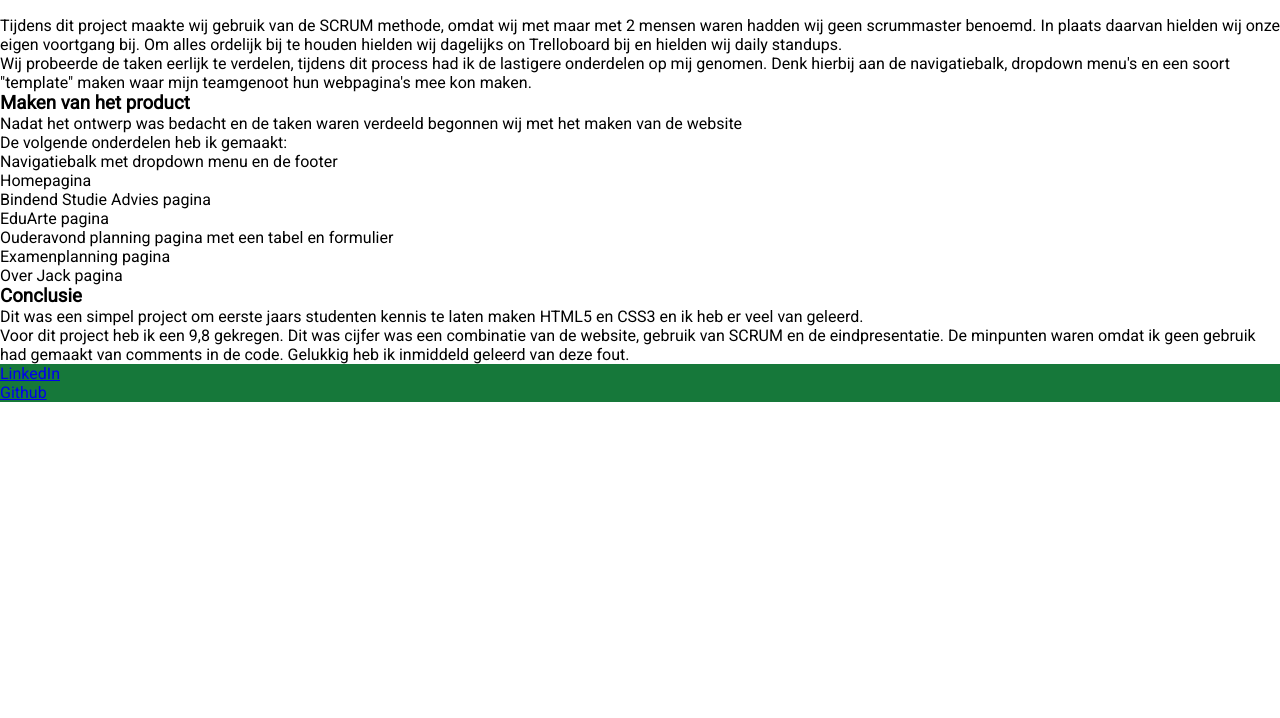
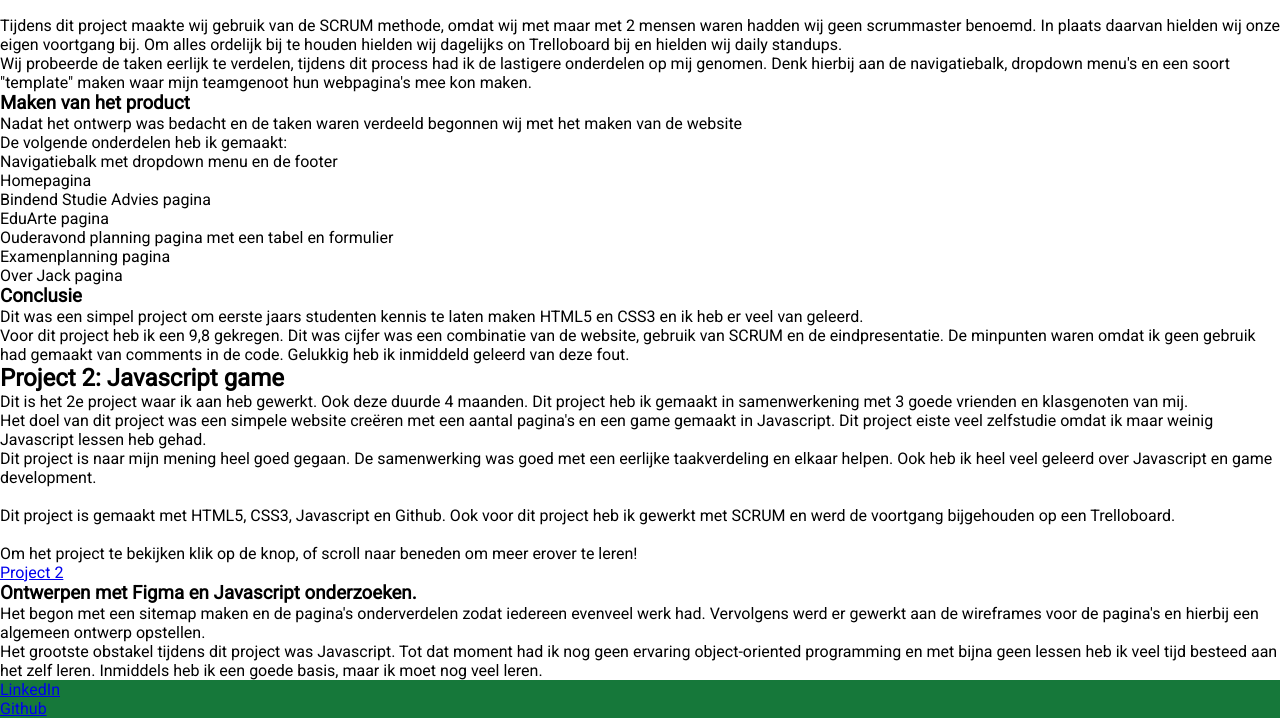
Before and after one commit to Jack-van-Bommel/Portfolio, a plain HTML site: page index.html in a window 1280 px wide. Shown: the part 639-1357 px from the top of the page. Before the commit the page ends 1041 px from the top, so only its background shows below. Drawn offline with Linux system fonts and the light colour scheme.

Commit message:
Project 2 html wip

```diff
--- a/index.html
+++ b/index.html
@@ -91,7 +91,24 @@
 
     <!-- Project 2 code -->
     <section id="project_2">
-
+        <!-- Project 2 intro with general information about the project -->
+        <section id="pr2_intro">
+            <h2>Project 2: Javascript game</h2>
+            <p>Dit is het 2e project waar ik aan heb gewerkt. Ook deze duurde 4 maanden. Dit project heb ik gemaakt in samenwerkening met 3 goede vrienden en klasgenoten van mij.</p>
+            <p>Het doel van dit project was een simpele website creëren met een aantal pagina's en een game gemaakt in Javascript. Dit project eiste veel zelfstudie omdat ik maar weinig Javascript lessen heb gehad.</p>
+            <p>Dit project is naar mijn mening heel goed gegaan. De samenwerking was goed met een eerlijke taakverdeling en elkaar helpen. Ook heb ik heel veel geleerd over Javascript en game development.</p>
+            <br>
+            <p>Dit project is gemaakt met HTML5, CSS3, Javascript en Github. Ook voor dit project heb ik gewerkt met SCRUM en werd de voortgang bijgehouden op een Trelloboard.</p>
+            <br>
+            <p>Om het project te bekijken klik op de knop, of scroll naar beneden om meer erover te leren!</p>
+            <a href="./Project 2 webpages/Webpage/Home/index.html" target="_blank">Project 2</a>
+        </section>
+        <!-- First bit of text about the project. It contains designing with figma, researching Javascript and more. -->
+        <section id="pr2_text1">
+            <h3>Ontwerpen met Figma en Javascript onderzoeken.</h3>
+            <p>Het begon met een sitemap maken en de pagina's onderverdelen zodat iedereen evenveel werk had. Vervolgens werd er gewerkt aan de wireframes voor de pagina's en hierbij een algemeen ontwerp opstellen.</p>
+            <p>Het grootste obstakel tijdens dit project was Javascript. Tot dat moment had ik nog geen ervaring object-oriented programming en met bijna geen lessen heb ik veel tijd besteed aan het zelf leren. Inmiddels heb ik een goede basis, maar ik moet nog veel leren.</p>
+        </section>
     </section>
 </main>
 
```
